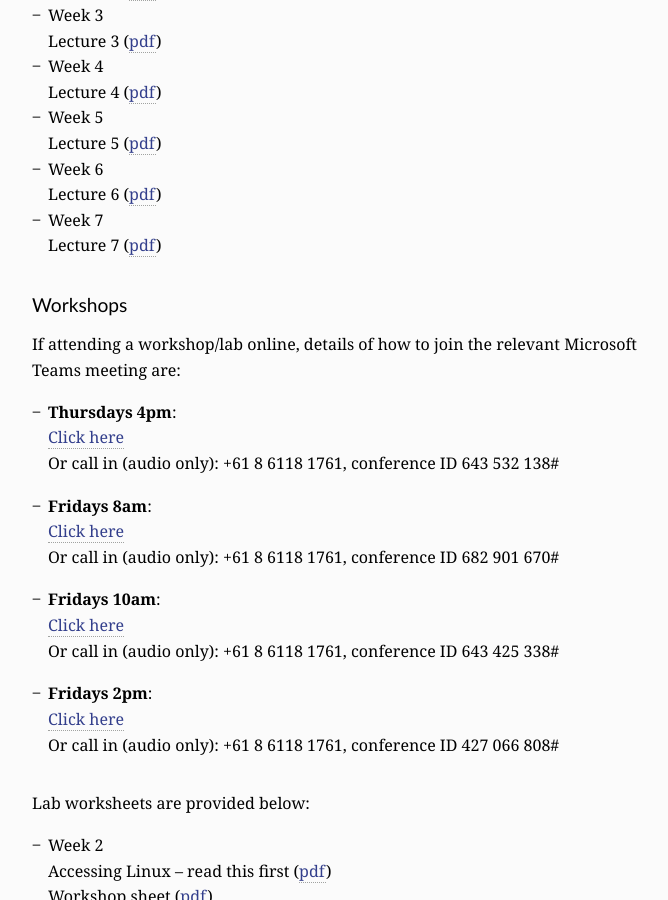
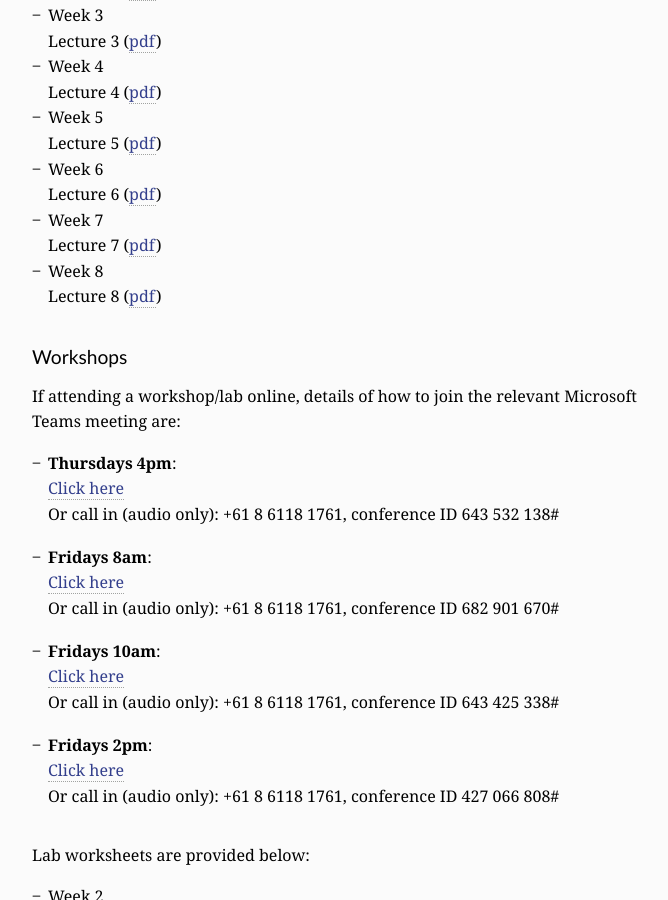
Before and after one commit to cits4407/cits4407.github.io, a Jekyll site: the page built from docs/_pages/resources.md, in a window 1280 px wide and 900 px high, scrolled down 1144 px. Shown: the whole window, without its empty margins (283-951 px from the left). Built offline with Jekyll 4.4.1, drawn with Linux system fonts in a browser that asks for light colours; some web fonts are replaced.

Commit message:
week 8 lecture

```diff
--- a/docs/_pages/resources.md
+++ b/docs/_pages/resources.md
@@ -64,6 +64,8 @@ university's [LMS][lms]{: target="_blank" :} (Learning Management System).
   Lecture 6 ([pdf]({{ "/lectures/lect06.pdf" | relative_url }}))
 - Week 7
   Lecture 7 ([pdf]({{ "/lectures/lect07.pdf" | relative_url }}))
+- Week 8
+  Lecture 8 ([pdf]({{ "/lectures/lect08.pdf" | relative_url }}))
 
 ## Workshops
 
```
Also changed, not shown: 1 other file.
